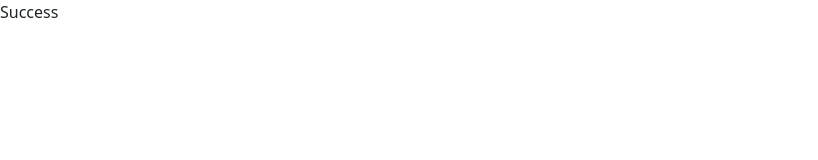
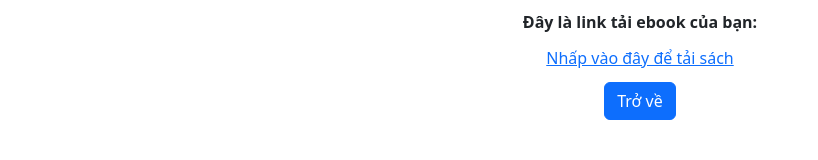
Before and after one commit to chinhan1405/CassoEntry, a website: page public/success.html in a window 1280 px wide. Shown: the whole page, without its empty margins (0-818 px from the left). Drawn offline with nearby package versions, Linux system fonts and the light colour scheme.

Commit message:
add success page

```diff
--- a/public/success.html
+++ b/public/success.html
@@ -6,7 +6,21 @@
     <link href="https://cdn.jsdelivr.net/npm/bootstrap@5.3.3/dist/css/bootstrap.min.css" rel="stylesheet" integrity="sha384-QWTKZyjpPEjISv5WaRU9OFeRpok6YctnYmDr5pNlyT2bRjXh0JMhjY6hW+ALEwIH" crossorigin="anonymous">
 </head>
 <body>
-    <p>Success</p>
+    <div class="container" style="padding-top: 10px;">
+        <div class="row">
+            <div class="col text-center">
+                <div class="row">
+                    <div class="col"><strong>Đây là link tải ebook của bạn:</strong></div>
+                </div>
+                <div class="row">
+                    <div class="col" style="padding-top: 12px;"><a href="https://drive.google.com/file/d/1DaoW9CH7ri29mHZ5Qtxl6uMo-wH3X4ol/view">Nhấp vào đây để tải sách</a></div>
+                </div>
+                <div class="row" style="padding-top: 12px;">
+                    <div class="col"><a href="/"><button class="btn btn-primary" type="button">Trở về</button></a></div>
+                </div>
+            </div>
+        </div>
+    </div>
     <script src="https://cdn.jsdelivr.net/npm/bootstrap@5.3.3/dist/js/bootstrap.bundle.min.js" integrity="sha384-YvpcrYf0tY3lHB60NNkmXc5s9fDVZLESaAA55NDzOxhy9GkcIdslK1eN7N6jIeHz" crossorigin="anonymous"></script>
 </body>
 </html>
```
